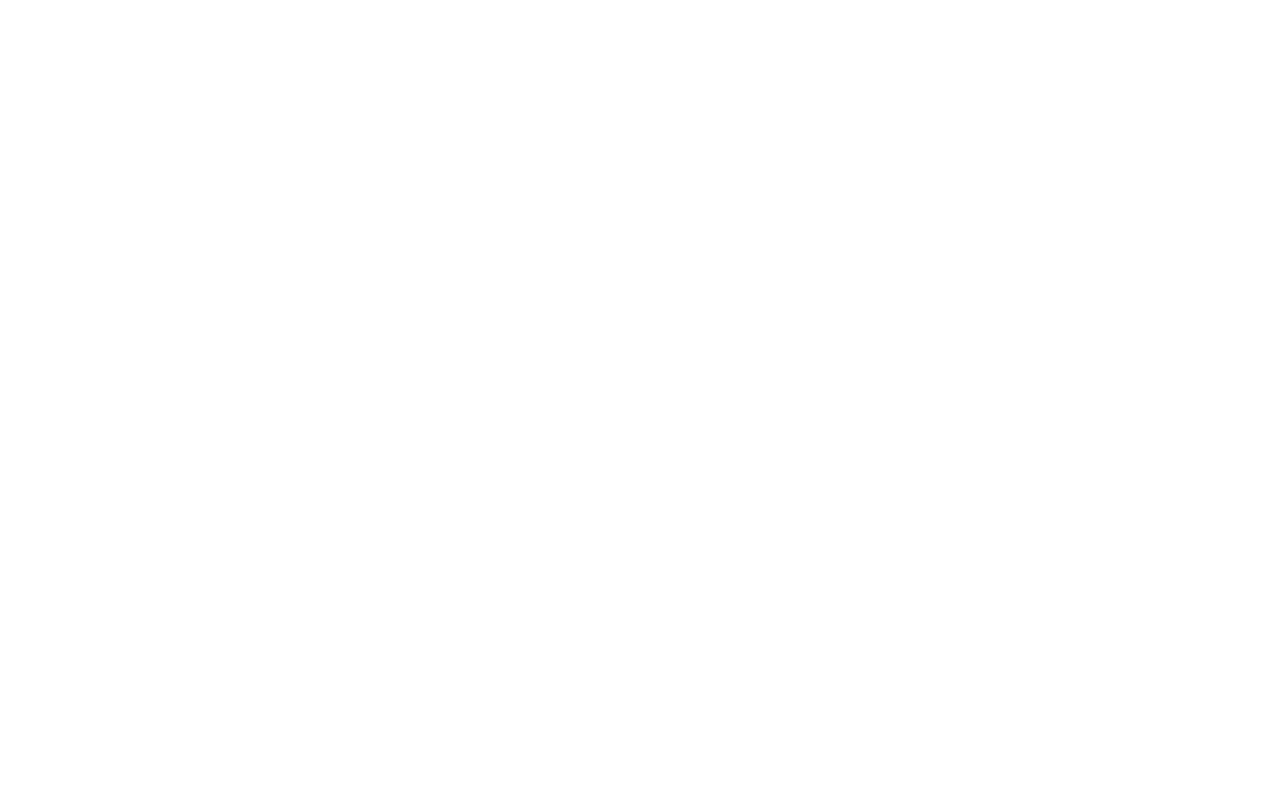
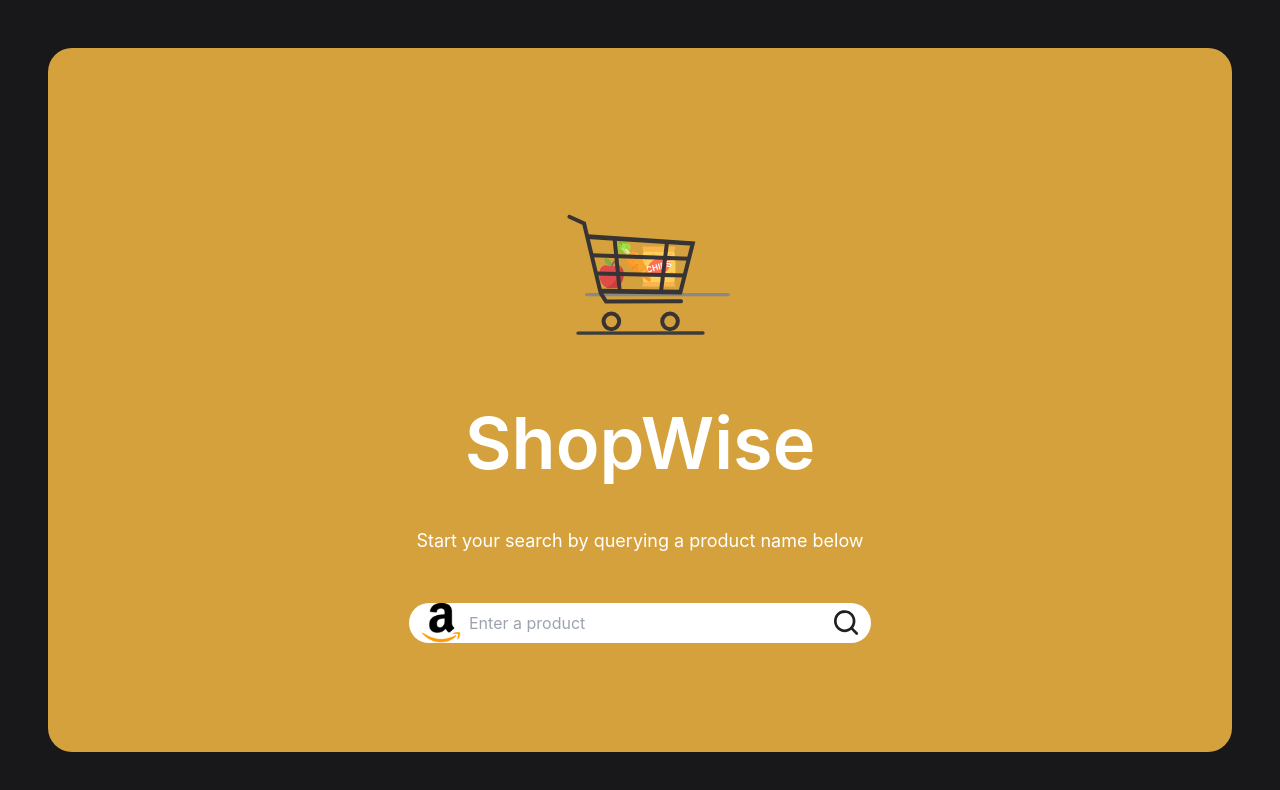
Before and after one commit to michaelZhaoCode/shopWise, a React (Create React App) app in the folder client/: page /search in a window 1280 px wide. Before the commit this address had no page. Shown: the top 790 px of the page. Built offline with nearby package versions, Linux system fonts and the light colour scheme.

Commit message:
frontend

```diff
--- a/client/src/App.js
+++ b/client/src/App.js
@@ -1,21 +1,28 @@
-import logo from './logo.svg';
-import './App.css';
+import logo from "./logo.svg";
+import "./App.css";
 import { BrowserRouter as Router, Routes, Route } from "react-router-dom";
-import Chat from './Chat';
-import Chatbot from './Chatbot';
-import Summary from './Summary';
-import Home from './Home';
-import Search from './Search';
+import Chatbot from "./Chatbot";
+import Summary from "./Summary";
+import Home from "./Home";
+import Search from "./Search";
+import { AppProvider } from "./Context";
 
 function App() {
   return (
     <div className="App">
+      <AppProvider>
         <Router>
           <Routes>
             <Route path="/" element={<Home />} />
+            <Route path="/search" element={<Search />} />
+
+            <Route path="/chat" element={<Chatbot />} />
+            <Route path="/summary" element={<Summary />} />
+
             {/* <Route path="/dicomViewer/:dcmId" element={<DicomViewer />} /> */}
           </Routes>
         </Router>
+      </AppProvider>
     </div>
   );
 }
--- /dev/null
+++ b/client/src/Context.js
@@ -0,0 +1,28 @@
+import React, { createContext, useState, useContext } from 'react';
+
+// Create a context
+const AppContext = createContext();
+
+// Create a provider component
+export function AppProvider({ children }) {
+  // Define your state or any data you want to share
+  const [searchPrompt, setSearchPrompt] = useState('');
+
+
+
+  // You can define other state or functions here as well
+
+  return (
+    <AppContext.Provider value={{ searchPrompt, setSearchPrompt}}>
+      {children}
+    </AppContext.Provider>
+  );
+}
+
+export function useAppContext() {
+    const context = useContext(AppContext);
+    if (!context) {
+      throw new Error('useAppContext must be used within an AppProvider');
+    }
+    return context;
+  }
--- a/client/src/Home.js
+++ b/client/src/Home.js
@@ -1,7 +1,16 @@
 import React from "react";
 import CartCanvas from "./Cart";
+import { useNavigate } from 'react-router-dom';
 
 const Home = () => {
+  const navigate = useNavigate();
+
+
+
+  const handleButtonClick = () => {
+    // Redirect to the "/search" route
+    navigate('/search')
+  };
   return (
     <div className="h-screen flex items-center justify-center flex-row bg-zinc-900">
       <div className="text-white">
@@ -11,7 +20,9 @@ const Home = () => {
           experience by distilling valuable insights and visual comparisons,
           empowering you to make better informed decisions for all your needs.
         </h2>
-        <button className="text-white font-semibold text-xl rounded-full py-2.5 px-[80px] bg-zinc-800 border-4 border-[#D5A13D] mt-8">
+        <button className="text-white font-semibold text-xl rounded-full py-2.5 px-[80px] bg-zinc-800 border-4 border-[#D5A13D] mt-8"
+        onClick={handleButtonClick}
+        >
           START
         </button>
       </div>
--- a/client/src/Search.js
+++ b/client/src/Search.js
@@ -2,8 +2,42 @@ import amazon from "./assets/amazon_logo.svg"
 import searchicon from "./assets/search_icon.svg"
 import Lottie from "lottie-react"
 import cartAnimation from "./assets/cart-animation.json"
+import { useAppContext } from "./Context"
+import { useNavigate } from "react-router-dom"
 
 const Search = () => {
+  const { searchPrompt, setSearchPrompt } = useAppContext();
+  const navigate = useNavigate();
+  // {“product”: “frying pan”}
+  const callAPI = async () => {
+    try {
+        const body = { "product": searchPrompt }; // convert to JSON since body needs to be in JSON format
+        // const responses = [];
+        const response = await fetch('http://127.0.0.1:5000/analyze/', {
+            method: "POST",
+            // mode: 'no-cors',
+            headers: {
+                "Content-Type": "application/json",
+                "Access-Control-Allow-Origin": '*',
+                "Access-Control-Allow-Headers": '*',
+                "Access-Control-Allow-Methods": 'GET, POST, PUT, DELETE'
+            },
+            body: JSON.stringify(body)
+        });
+        // console.log(await response.json())
+        let resp = "";
+        await response.json().then((data) => {
+            console.log(data)
+            // resp = data.response;
+        })
+        // setResponses((prevResponses) => [...prevResponses, resp]);
+
+
+    } catch (error) {
+        console.log(error);
+    }
+
+  };
     return (
         <div className="text-white h-screen flex items-center justify-center bg-zinc-900 p-12">
         <div className="h-full w-full items-center justify-center bg-[#D5A13D] rounded-3xl flex flex-col">
@@ -15,8 +49,19 @@ const Search = () => {
 
           <div className="bg-white rounded-full min-w-96 mt-12 flex flex-row">
             <img src={amazon} className="pl-3"/>
-            <input className="rounded-full p-2 w-96 text-black outline-none" placeholder="Enter a product" />
-            <button className="hover:scale-125 duration-500"><img src={searchicon} className="pr-2"/></button>
+            <input className="rounded-full p-2 w-96 text-black outline-none" placeholder="Enter a product"
+            onChange={(e) => {
+              setSearchPrompt(e.target.value);
+              console.log(searchPrompt);
+            }}
+            />
+            <button className="hover:scale-125 duration-500"
+            onClick={() => {
+              navigate('/summary')}
+            }
+            ><img src={searchicon}
+            onClick={callAPI}
+            className="pr-2"/></button>
           </div>
         </div>
       </div>
```
Also changed, not shown: 2 other files (tests, documents, lock files or other folders). Lines whose indentation alone changed are shown as unchanged.
